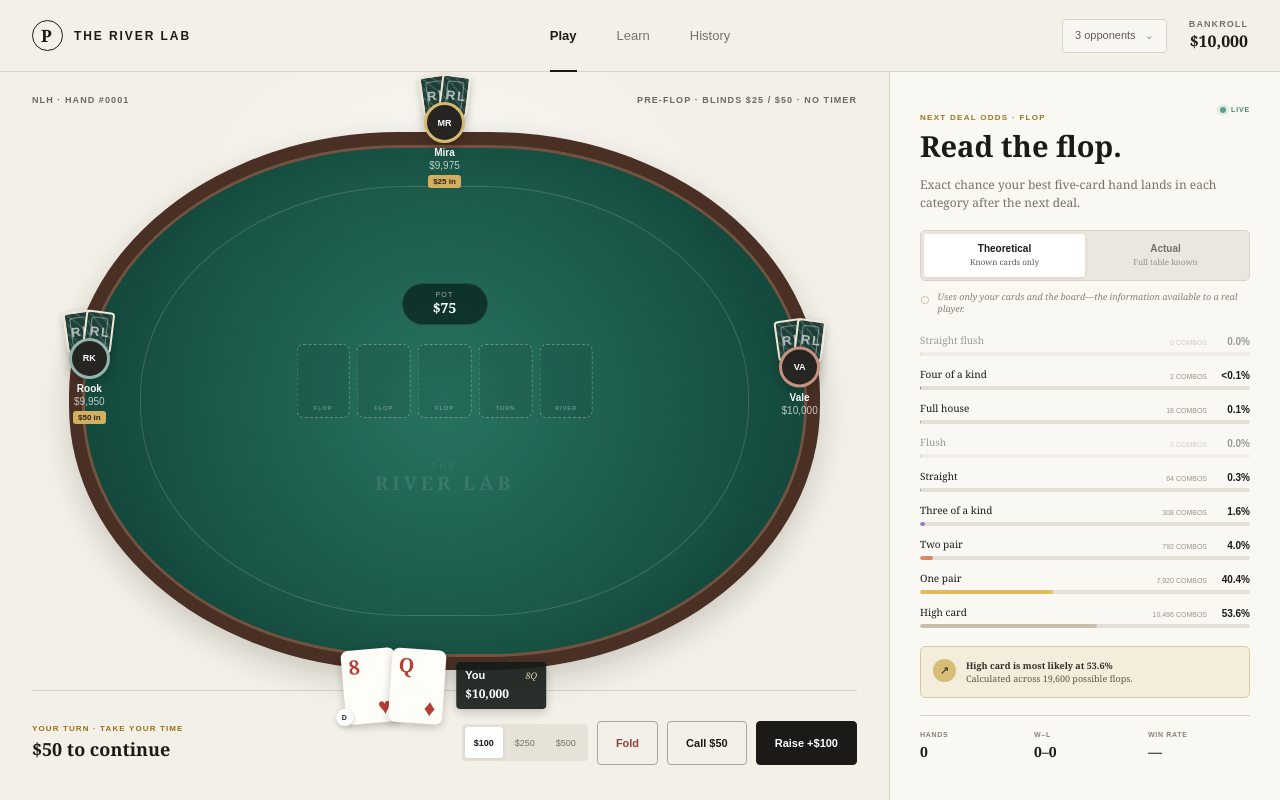
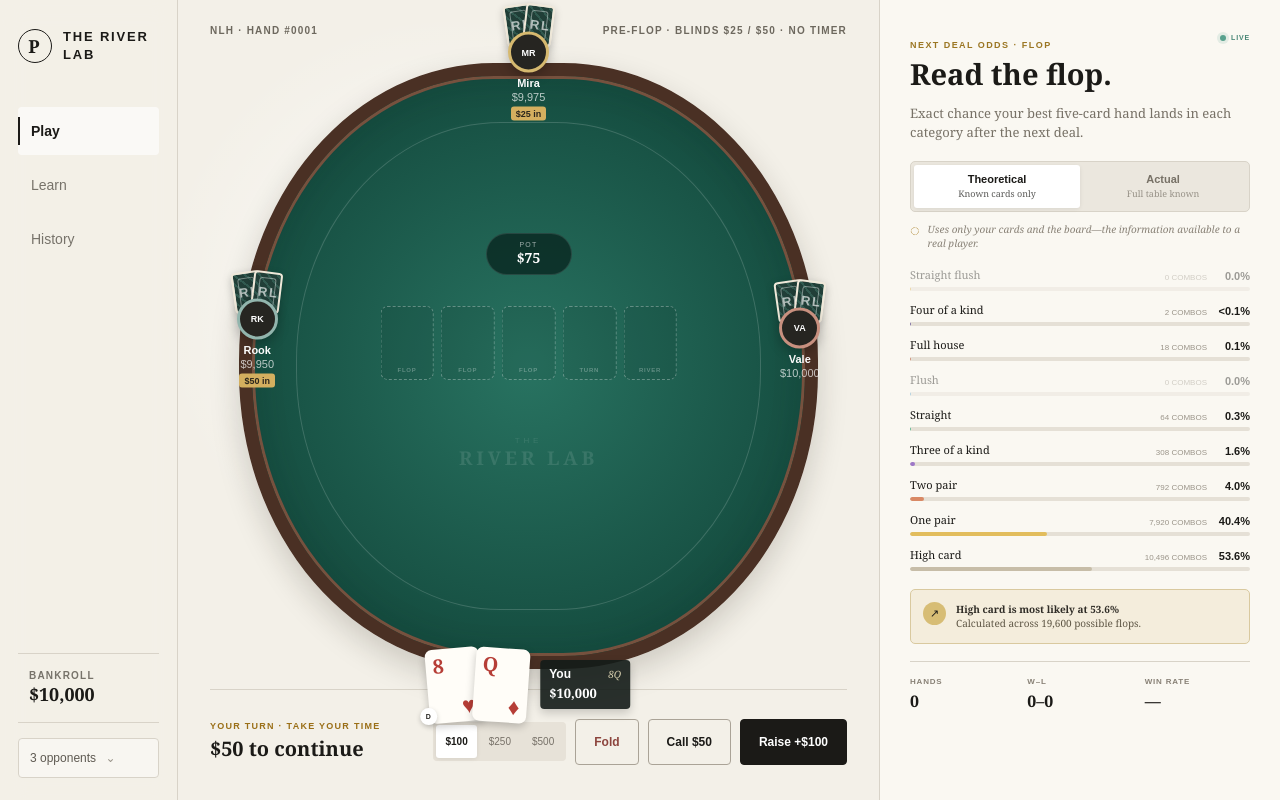
Before and after one commit to eric19960304/poker-math, a React (Vite) app: page / in a window 1280 px wide. Built offline with nearby package versions, Linux system fonts and the light colour scheme.

Commit message:
Move navigation to a desktop side rail

```diff
--- a/app/globals.css
+++ b/app/globals.css
@@ -15,26 +15,27 @@ body { font-family: Arial, Helvetica, sans-serif; }
 button { font: inherit; color: inherit; }
 button:focus-visible { outline: 2px solid var(--gold); outline-offset: 3px; }
 
-.app-shell { min-height: 100vh; background: radial-gradient(circle at 35% 38%, rgba(255,255,255,.72), transparent 30%), var(--paper); }
+.app-shell { min-height: 100vh; padding-left: 178px; background: radial-gradient(circle at 35% 38%, rgba(255,255,255,.72), transparent 30%), var(--paper); }
 .loading-room { min-height: 100vh; display: grid; place-content: center; justify-items: center; gap: 12px; background: var(--paper); }
 .loading-room p { color: var(--muted); font: italic 14px Georgia, serif; }
-.topbar { position: relative; z-index: 20; height: 72px; display: grid; grid-template-columns: 1fr auto 1fr; align-items: center; padding: 0 clamp(22px, 2.5vw, 48px); border-bottom: 1px solid var(--line); background: rgba(243,240,232,.94); backdrop-filter: blur(12px); }
-.brand { display: flex; align-items: center; gap: 11px; width: max-content; border: 0; padding: 0; background: none; font-size: 12px; font-weight: 800; letter-spacing: .16em; cursor: pointer; }
-.brand-mark { width: 31px; height: 31px; display: grid; place-items: center; border: 1px solid var(--ink); border-radius: 50%; font: 700 17px Georgia, serif; }
-nav { align-self: stretch; display: flex; gap: 32px; }
-nav button { position: relative; border: 0; background: none; padding: 0 4px; color: #77736a; font-size: 13px; cursor: pointer; }
+.topbar { position: fixed; z-index: 20; inset: 0 auto 0 0; width: 178px; height: 100vh; display: flex; flex-direction: column; align-items: stretch; padding: 28px 18px 22px; border-right: 1px solid var(--line); background: rgba(243,240,232,.96); backdrop-filter: blur(12px); }
+.brand { display: flex; align-items: center; gap: 11px; width: 100%; border: 0; padding: 0; background: none; font-size: 13px; line-height: 1.35; text-align: left; font-weight: 800; letter-spacing: .14em; cursor: pointer; }
+.brand-mark { flex: none; width: 34px; height: 34px; display: grid; place-items: center; border: 1px solid var(--ink); border-radius: 50%; font: 700 18px Georgia, serif; }
+nav { display: flex; flex-direction: column; gap: 6px; margin-top: 44px; }
+nav button { position: relative; min-height: 48px; border: 0; border-radius: 4px; background: none; padding: 0 13px; color: #77736a; text-align: left; font-size: 14px; cursor: pointer; }
 nav button.nav-active { color: var(--ink); font-weight: 700; }
-nav button.nav-active::after { content: ""; position: absolute; left: 4px; right: 4px; bottom: -1px; height: 2px; background: var(--ink); }
-.header-tools { justify-self: end; display: flex; align-items: center; gap: 22px; }
-.opponent-button { height: 34px; padding: 0 12px; border: 1px solid var(--line); border-radius: 4px; background: rgba(255,255,255,.38); color: #5f5a52; font-size: 11px; cursor: pointer; }
+nav button.nav-active { background: rgba(255,255,255,.62); }
+nav button.nav-active::after { content: ""; position: absolute; left: 0; top: 10px; bottom: 10px; width: 2px; background: var(--ink); }
+.header-tools { display: flex; flex-direction: column-reverse; align-items: stretch; gap: 15px; margin-top: auto; }
+.opponent-button { width: 100%; height: 40px; padding: 0 11px; border: 1px solid var(--line); border-radius: 4px; background: rgba(255,255,255,.38); color: #5f5a52; text-align: left; font-size: 12px; cursor: pointer; }
 .opponent-button span { margin-left: 6px; color: #9a948a; }
-.bankroll { text-align: right; line-height: 1.2; }
-.bankroll span { display: block; color: #77736a; font-size: 9px; font-weight: 700; text-transform: uppercase; letter-spacing: .12em; }
-.bankroll strong { font: 700 16px Georgia, serif; }
+.bankroll { padding: 16px 11px; border-top: 1px solid var(--line); border-bottom: 1px solid var(--line); text-align: left; line-height: 1.2; }
+.bankroll span { display: block; color: #77736a; font-size: 10px; font-weight: 700; text-transform: uppercase; letter-spacing: .12em; }
+.bankroll strong { font: 700 18px Georgia, serif; }
 
-.game-grid { display: grid; grid-template-columns: minmax(660px, 1fr) minmax(345px, 390px); min-height: calc(100vh - 72px); }
-.table-wrap { min-width: 0; min-height: calc(100vh - 72px); padding: 23px clamp(22px, 2.5vw, 46px) 22px; display: flex; flex-direction: column; border-right: 1px solid var(--line); }
-.table-meta { display: flex; justify-content: space-between; color: #6d685e; font-size: 9px; font-weight: 700; letter-spacing: .12em; text-transform: uppercase; }
+.game-grid { display: grid; grid-template-columns: minmax(660px, 1fr) minmax(355px, 400px); min-height: 100vh; }
+.table-wrap { min-width: 0; min-height: 100vh; padding: 25px clamp(22px, 2.5vw, 46px) 23px; display: flex; flex-direction: column; border-right: 1px solid var(--line); }
+.table-meta { display: flex; justify-content: space-between; color: #6d685e; font-size: 10px; font-weight: 700; letter-spacing: .12em; text-transform: uppercase; }
 .poker-table { position: relative; flex: 1; min-height: 470px; max-height: 650px; margin: 27px auto 20px; width: min(880px, 91%); border: 13px solid #4a3024; border-radius: 44% / 49%; background: radial-gradient(circle at center, #287361, #164e41 72%); box-shadow: inset 0 0 0 3px #76513e, inset 0 0 45px rgba(5,31,26,.18), 0 12px 30px rgba(31,27,18,.18); }
 .poker-table::before { content: ""; position: absolute; inset: 8%; border: 1px solid rgba(255,255,255,.16); border-radius: inherit; }
 .felt-mark { position: absolute; left: 50%; top: 65%; transform: translate(-50%, -50%); color: rgba(255,255,255,.11); text-align: center; letter-spacing: .24em; }
@@ -59,10 +60,10 @@ nav button.nav-active::after { content: ""; position: absolute; left: 4px; right
 .card-slot span { font-size: 6px; font-weight: 800; letter-spacing: .12em; }
 
 .opponent-seats { position: absolute; z-index: 4; inset: 0; pointer-events: none; }
-.seat { position: absolute; min-width: 78px; transform: translate(-50%, -50%); color: white; text-align: center; font-size: 10px; transition: opacity .2s ease; }
+.seat { position: absolute; min-width: 78px; transform: translate(-50%, -50%); color: white; text-align: center; font-size: 11px; transition: opacity .2s ease; }
 .seat strong, .seat > span, .seat em { display: block; }
 .seat > span { margin-top: 2px; opacity: .7; }
-.seat em, .hero-copy em { width: max-content; margin: 4px auto 0; padding: 2px 5px; border-radius: 3px; background: #d4af5f; color: #2b261d; font-size: 8px; font-style: normal; font-weight: 800; }
+.seat em, .hero-copy em { width: max-content; margin: 4px auto 0; padding: 2px 5px; border-radius: 3px; background: #d4af5f; color: #2b261d; font-size: 9px; font-style: normal; font-weight: 800; }
 .seat.folded { opacity: .42; filter: grayscale(1); }
 .avatar { position: relative; width: 41px; height: 41px; margin: 0 auto 4px; border: 3px solid #cfb569; border-radius: 50%; background: #262521; display: grid; place-items: center; font-size: 9px; font-weight: 800; box-shadow: 0 4px 12px rgba(0,0,0,.25); }
 .dealer-dot, .hero-dealer { position: absolute; right: -6px; bottom: -4px; width: 17px; height: 17px; display: none; place-items: center; border-radius: 50%; background: white; color: #262521; font: 800 7px Arial, sans-serif; box-shadow: 0 2px 5px rgba(0,0,0,.2); }
@@ -82,20 +83,20 @@ nav button.nav-active::after { content: ""; position: absolute; left: 4px; right
 .hero-seat .hole-cards .playing-card:last-child { transform: rotate(4deg); }
 .hero-copy { min-width: 90px; padding: 7px 9px; border-radius: 4px; background: rgba(19,27,24,.9); box-shadow: 0 4px 10px rgba(0,0,0,.18); }
 .hero-copy > div { display: flex; justify-content: space-between; gap: 12px; }
-.hero-copy strong { font-size: 11px; }
-.hero-copy span { color: #d7cfae; font: italic 9px Georgia, serif; }
-.hero-copy b { display: block; margin-top: 3px; font: 700 12px Georgia, serif; }
+.hero-copy strong { font-size: 12px; }
+.hero-copy span { color: #d7cfae; font: italic 10px Georgia, serif; }
+.hero-copy b { display: block; margin-top: 3px; font: 700 13px Georgia, serif; }
 .hero-copy em { margin-left: 0; }
 .hero-dealer { display: grid; right: auto; left: -7px; bottom: -3px; }
 
 .decision-bar { min-height: 88px; display: flex; align-items: center; gap: 9px; padding-top: 16px; border-top: 1px solid var(--line); }
 .turn-copy { min-width: 155px; margin-right: auto; }
-.turn-copy span { display: block; margin-bottom: 4px; color: #9a6f17; font-size: 8px; font-weight: 800; letter-spacing: .14em; }
-.turn-copy strong { font: 700 18px Georgia, serif; }
+.turn-copy span { display: block; margin-bottom: 4px; color: #9a6f17; font-size: 9px; font-weight: 800; letter-spacing: .14em; }
+.turn-copy strong { font: 700 20px Georgia, serif; }
 .bet-presets { display: flex; gap: 3px; padding: 3px; border-radius: 4px; background: #e7e2d8; }
-.bet-presets button { height: 31px; padding: 0 9px; border: 0; border-radius: 3px; background: transparent; color: #777168; font-size: 9px; cursor: pointer; }
+.bet-presets button { height: 33px; padding: 0 9px; border: 0; border-radius: 3px; background: transparent; color: #777168; font-size: 10px; cursor: pointer; }
 .bet-presets button.active { background: white; color: var(--ink); font-weight: 800; box-shadow: 0 1px 4px rgba(0,0,0,.08); }
-.decision-bar > button, .primary-action, .secondary-action { height: 44px; padding: 0 18px; border-radius: 4px; cursor: pointer; font-size: 11px; font-weight: 800; white-space: nowrap; }
+.decision-bar > button, .primary-action, .secondary-action { height: 46px; padding: 0 18px; border-radius: 4px; cursor: pointer; font-size: 12px; font-weight: 800; white-space: nowrap; }
 .secondary-action { border: 1px solid #aaa397; background: transparent; }
 .secondary-action:hover { background: rgba(255,255,255,.55); }
 .secondary-action.danger { color: #8c443d; }
@@ -106,46 +107,46 @@ nav button.nav-active::after { content: ""; position: absolute; left: 4px; right
 .result-mark { width: 43px; height: 43px; display: grid; place-items: center; border-radius: 50%; background: #d7ded7; color: #245547; font-size: 22px; }
 .result-mark.loss { background: #ead8d4; color: #8c443d; }
 .result-mark.tie { background: #e8e2d4; color: #6f664f; }
-.result-bar span { color: var(--muted); font-size: 9px; text-transform: uppercase; letter-spacing: .08em; }
-.result-bar strong { display: block; margin-top: 2px; font: 700 18px Georgia, serif; }
-.result-bar p { margin: 3px 0 0; font-size: 10px; font-weight: 800; }
+.result-bar span { color: var(--muted); font-size: 10px; text-transform: uppercase; letter-spacing: .08em; }
+.result-bar strong { display: block; margin-top: 2px; font: 700 20px Georgia, serif; }
+.result-bar p { margin: 3px 0 0; font-size: 11px; font-weight: 800; }
 .profit { color: #28705d !important; }
 .loss { color: #a2473e !important; }
 .next-hand { justify-self: end; min-width: 150px; }
 
 .math-panel { padding: 34px 30px 26px; background: var(--panel); }
 .panel-heading { display: flex; align-items: start; justify-content: space-between; }
-.eyebrow { color: #9b7623; font-size: 8px; font-weight: 900; letter-spacing: .16em; }
+.eyebrow { color: #9b7623; font-size: 9px; font-weight: 900; letter-spacing: .16em; }
 h1 { margin: 7px 0 0; font: 700 clamp(29px, 2.2vw, 35px)/1.03 Georgia, serif; }
 .live-dot { display: flex; align-items: center; gap: 5px; color: #478675; font-size: 7px; font-weight: 800; letter-spacing: .12em; }
 .live-dot span { width: 6px; height: 6px; border-radius: 50%; background: #58a18d; box-shadow: 0 0 0 3px rgba(88,161,141,.14); }
-.lede { margin: 15px 0 18px; color: #777166; font: 12px/1.5 Georgia, serif; }
+.lede { margin: 15px 0 18px; color: #777166; font: 13px/1.5 Georgia, serif; }
 .mode-switch { display: grid; grid-template-columns: 1fr 1fr; padding: 3px; border: 1px solid var(--line); border-radius: 5px; background: #ebe7de; }
 .mode-switch button { min-height: 43px; border: 0; border-radius: 3px; background: transparent; color: #777166; cursor: pointer; }
 .mode-switch button strong, .mode-switch button span { display: block; }
-.mode-switch button strong { font-size: 10px; }
-.mode-switch button span { margin-top: 2px; font: 8px Georgia, serif; opacity: .72; }
+.mode-switch button strong { font-size: 11px; }
+.mode-switch button span { margin-top: 2px; font: 9px Georgia, serif; opacity: .72; }
 .mode-switch .selected { background: #fff; color: var(--ink); box-shadow: 0 1px 4px rgba(0,0,0,.08); }
 .mode-note { display: flex; gap: 8px; margin-top: 10px; color: #898277; }
 .mode-note > span { flex: none; color: #aa8129; }
-.mode-note p { margin: 0; font: italic 9px/1.4 Georgia, serif; }
+.mode-note p { margin: 0; font: italic 10px/1.4 Georgia, serif; }
 .odds-list { display: grid; gap: 11px; margin-top: 17px; }
 .odd-row { transition: opacity .2s ease; }
 .odd-row.zero { opacity: .42; }
-.odd-label { display: flex; justify-content: space-between; align-items: end; margin-bottom: 5px; font: 10px Georgia, serif; }
+.odd-label { display: flex; justify-content: space-between; align-items: end; margin-bottom: 5px; font: 11px Georgia, serif; }
 .odd-label > div { display: flex; align-items: baseline; gap: 8px; }
-.odd-label small { color: #9b958a; font: 7px Arial, sans-serif; text-transform: uppercase; }
-.odd-label strong { min-width: 35px; text-align: right; font: 800 10px Arial, sans-serif; }
+.odd-label small { color: #9b958a; font: 8px Arial, sans-serif; text-transform: uppercase; }
+.odd-label strong { min-width: 35px; text-align: right; font: 800 11px Arial, sans-serif; }
 .track { height: 4px; overflow: hidden; border-radius: 10px; background: #e5e0d6; }
 .track span { display: block; height: 100%; min-width: 1px; border-radius: inherit; transition: width .25s ease; }
 .insight { display: flex; gap: 10px; margin-top: 18px; padding: 12px; border: 1px solid #d9c99f; border-radius: 5px; background: #f4eddc; }
 .insight-icon { flex: none; width: 23px; height: 23px; display: grid; place-items: center; border-radius: 50%; background: #d7bd75; font-size: 11px; }
-.insight p { margin: 0; color: #5f5746; font: 9px/1.45 Georgia, serif; }
+.insight p { margin: 0; color: #5f5746; font: 10px/1.45 Georgia, serif; }
 .insight strong { color: #302d27; }
 .session-strip { display: grid; grid-template-columns: repeat(3, 1fr); gap: 12px; margin-top: 17px; padding-top: 15px; border-top: 1px solid var(--line); }
 .mini-stat span, .mini-stat strong { display: block; }
-.mini-stat span { color: #888176; font-size: 7px; font-weight: 800; text-transform: uppercase; letter-spacing: .1em; }
-.mini-stat strong { margin-top: 4px; font: 700 14px Georgia, serif; }
+.mini-stat span { color: #888176; font-size: 8px; font-weight: 800; text-transform: uppercase; letter-spacing: .1em; }
+.mini-stat strong { margin-top: 4px; font: 700 16px Georgia, serif; }
 
 .content-view { width: min(1280px, calc(100% - 64px)); margin: 0 auto; padding: 68px 0 80px; }
 .content-hero { max-width: 730px; }
@@ -202,14 +203,14 @@ h1 { margin: 7px 0 0; font: 700 clamp(29px, 2.2vw, 35px)/1.03 Georgia, serif; }
 .apply-settings { width: 100%; margin-top: 10px; }
 
 @media (min-width: 1600px) {
-  .game-grid { grid-template-columns: minmax(900px, 1fr) 420px; max-width: 1920px; margin: 0 auto; }
+  .game-grid { grid-template-columns: minmax(900px, 1fr) 430px; max-width: 1920px; margin: 0 auto; }
   .table-wrap { padding-inline: clamp(60px, 6vw, 110px); }
-  .poker-table { min-height: 560px; }
-  .math-panel { padding-inline: 35px; }
+  .poker-table { min-height: 620px; }
+  .math-panel { padding-inline: 38px; }
 }
 
 @media (max-width: 1180px) {
-  .game-grid { grid-template-columns: minmax(620px, 1fr) 345px; }
+  .game-grid { grid-template-columns: minmax(600px, 1fr) 355px; }
   .table-wrap { padding-inline: 20px; }
   .math-panel { padding-inline: 22px; }
   .decision-bar { flex-wrap: wrap; }
@@ -218,21 +219,17 @@ h1 { margin: 7px 0 0; font: 700 clamp(29px, 2.2vw, 35px)/1.03 Georgia, serif; }
   .poker-table { min-height: 455px; }
 }
 
-@media (max-width: 960px) {
-  .topbar { grid-template-columns: 1fr auto; }
-  nav { position: fixed; left: 50%; bottom: 15px; z-index: 40; height: 48px; padding: 0 25px; transform: translateX(-50%); gap: 28px; border: 1px solid var(--line); border-radius: 999px; background: rgba(250,248,242,.94); box-shadow: 0 8px 25px rgba(0,0,0,.12); backdrop-filter: blur(12px); }
-  nav button.nav-active::after { bottom: 6px; }
-  .opponent-button { display: none; }
+@media (max-width: 1120px) {
   .game-grid { grid-template-columns: 1fr; }
   .table-wrap { min-height: 700px; border-right: 0; }
-  .math-panel { padding: 35px max(30px, 8vw) 90px; border-top: 1px solid var(--line); }
+  .math-panel { padding: 35px max(30px, 8vw) 45px; border-top: 1px solid var(--line); }
   .odds-list { grid-template-columns: 1fr 1fr; column-gap: 35px; }
   .session-strip { max-width: 430px; }
-  .content-view { padding-bottom: 110px; }
 }
 
 @media (max-width: 700px) {
-  .topbar { padding-inline: 16px; }
+  .app-shell { padding-left: 142px; }
+  .topbar { width: 142px; padding: 22px 12px; }
   .brand > span:last-child { display: none; }
   .header-tools { gap: 8px; }
   .game-grid { min-width: 620px; }
```
Also changed, not shown: 4 other files (tests, documents, lock files or other folders).
